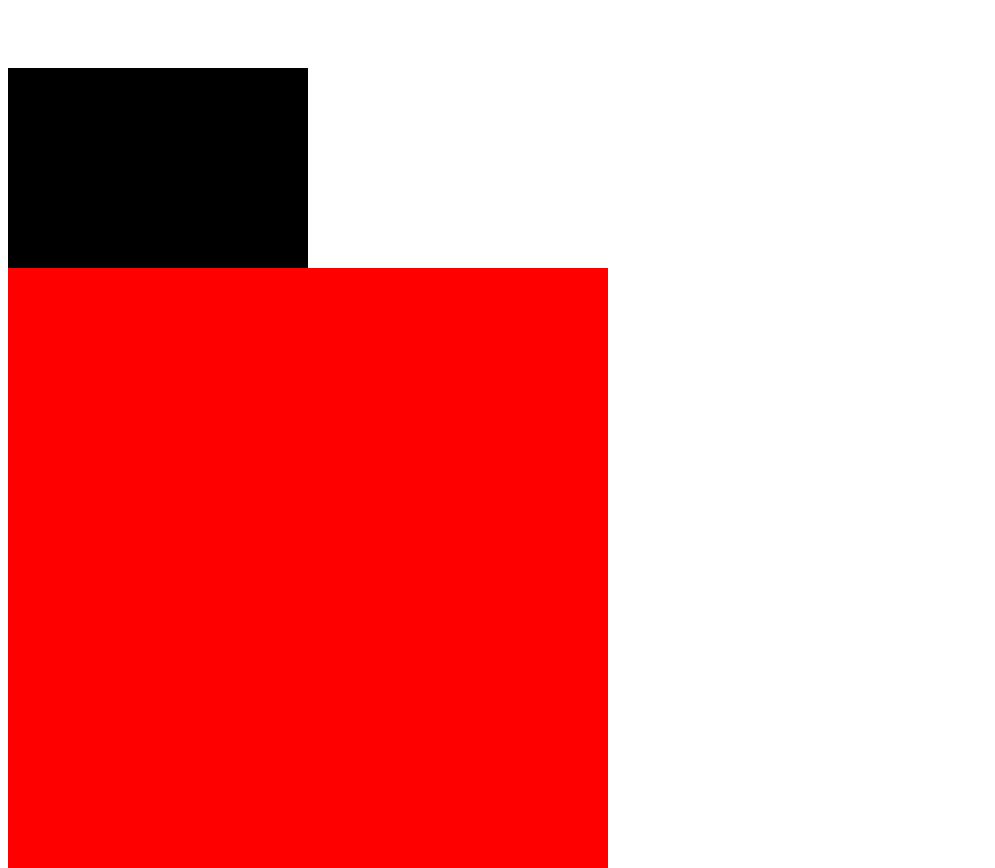
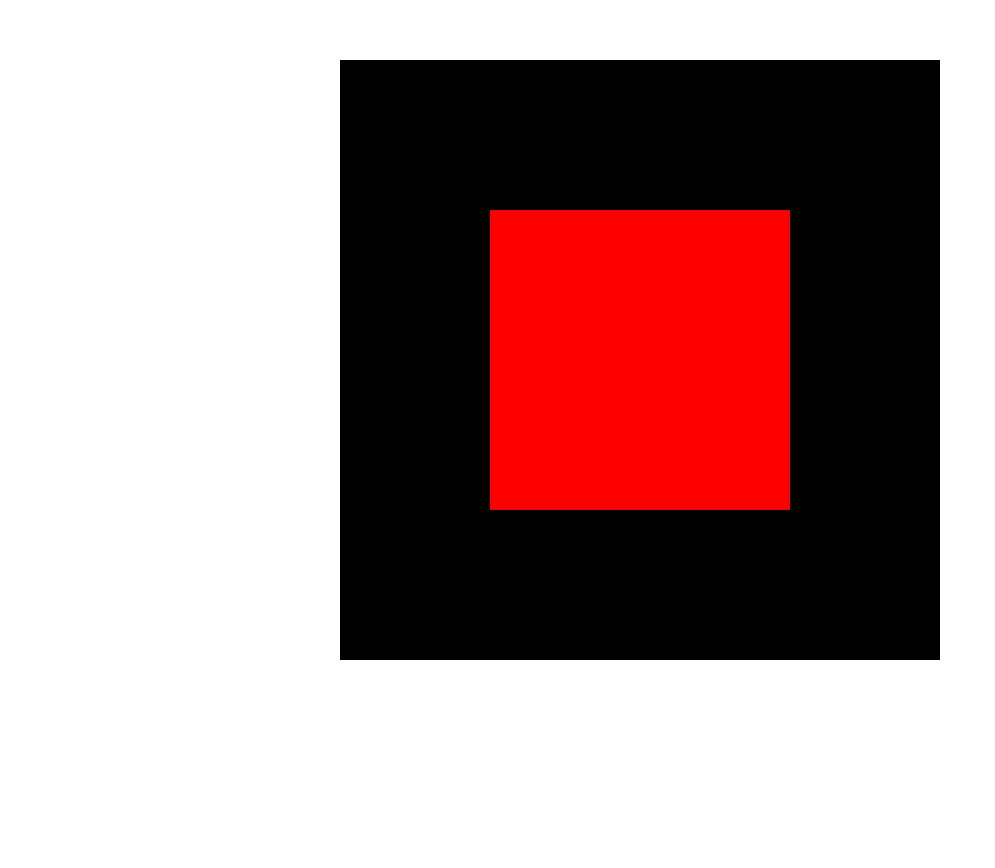
Before and after one commit to otonoteam2/otonoteam2.github.io, a plain HTML site: page task018.html in a window 1280 px wide. Shown: the part 140-1008 px from the top of the page, without its empty margins (0-995 px from the left). After the commit the page ends 808 px from the top, so only its background shows below. Drawn offline with Linux system fonts and the light colour scheme.

Commit message:
Update task018.html

```diff
--- a/task018.html
+++ b/task018.html
@@ -5,26 +5,30 @@
 div {
 	margin: auto;
 	margin-top: 200px;
-	width: 300px;
-	height: 300px;
+	width: 600px;
+	height: 600px;
 	background-color: black;
+	animation-iteration-count: infinite;
 	animation-name: example;
 	animation-duration: 0.1s;
-	position: absolute;
 }
 
 #div2 {
-	margin: auto;
-	margin-top: 400px;
-	width: 600px;
-	height: 600px;
+	margin: 150px;
+	width: 300px;
+	height: 300px;
 	background-color: red;
-	animation-name: example;
+	animation-iteration-count: infinite;
+	animation-name: example2;
 	animation-duration: 0.1s;
 	position: absolute;
 }
 
 @keyframes example {
+	from {background-color: black;}
+	to {background-color: red;}
+}
+@keyframes example2 {
 	from {background-color: red;}
 	to {background-color: black;}
 }
@@ -34,8 +38,7 @@ div {
 
 
 
-<div></div>
-<div id="div2"></div>
+<div><div id="div2"></div></div>
 
 
 </body>
```
